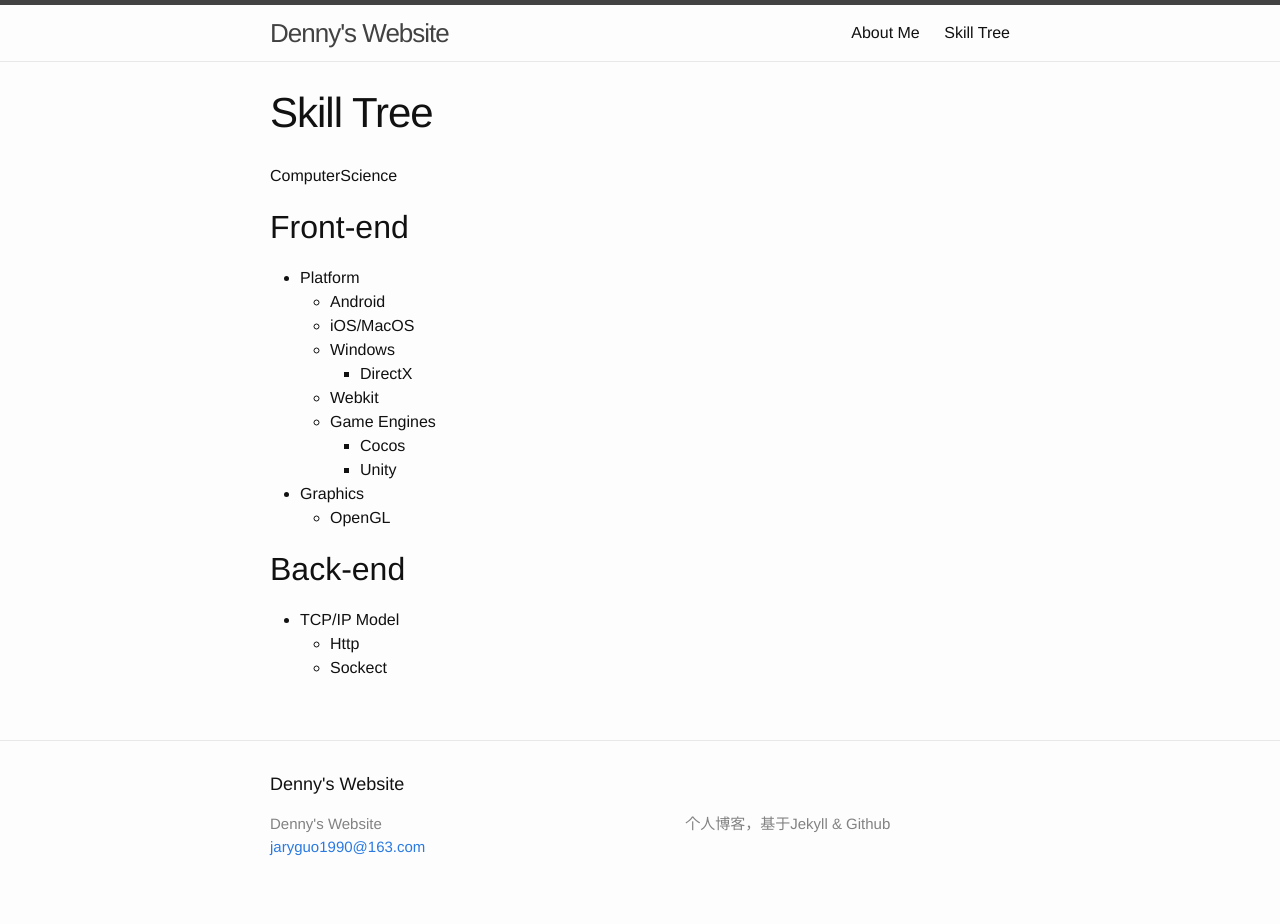
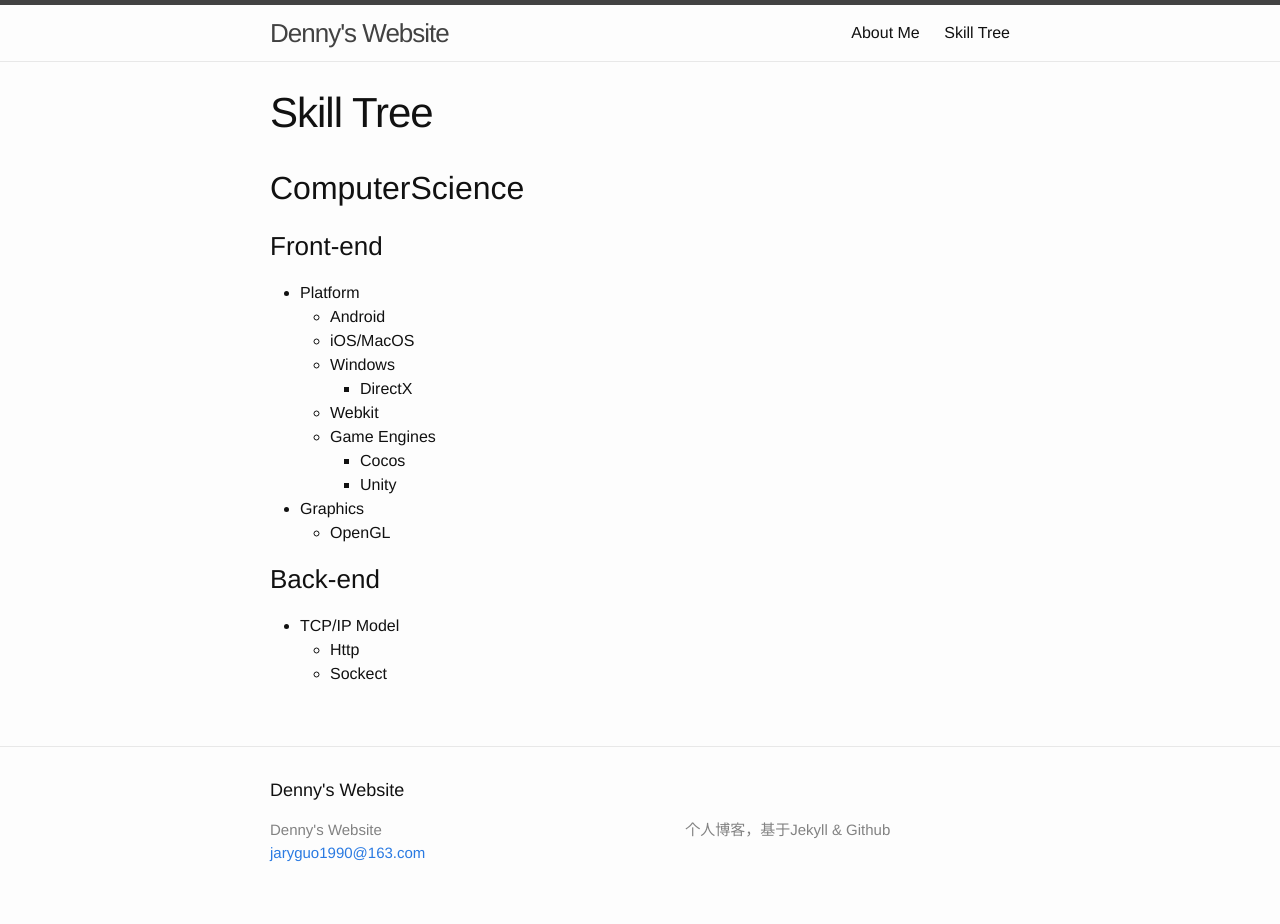
Before and after one commit to JaryGuo/jaryguo.github.io, a Jekyll site: the page built from skill.md, in a window 1280 px wide. Built offline with Jekyll 4.4.1, drawn with Linux system fonts in a browser that asks for light colours.

```diff
--- a/skill.md
+++ b/skill.md
@@ -4,9 +4,9 @@ title: Skill Tree
 permalink: /skill/
 ---
 
-ComputerScience
+## ComputerScience
 
-## Front-end
+### Front-end
 * Platform
   * Android
   * iOS/MacOS
@@ -19,7 +19,7 @@ ComputerScience
 * Graphics
   * OpenGL
 
-## Back-end
+### Back-end
 * TCP/IP Model
   * Http
   * Sockect
```
